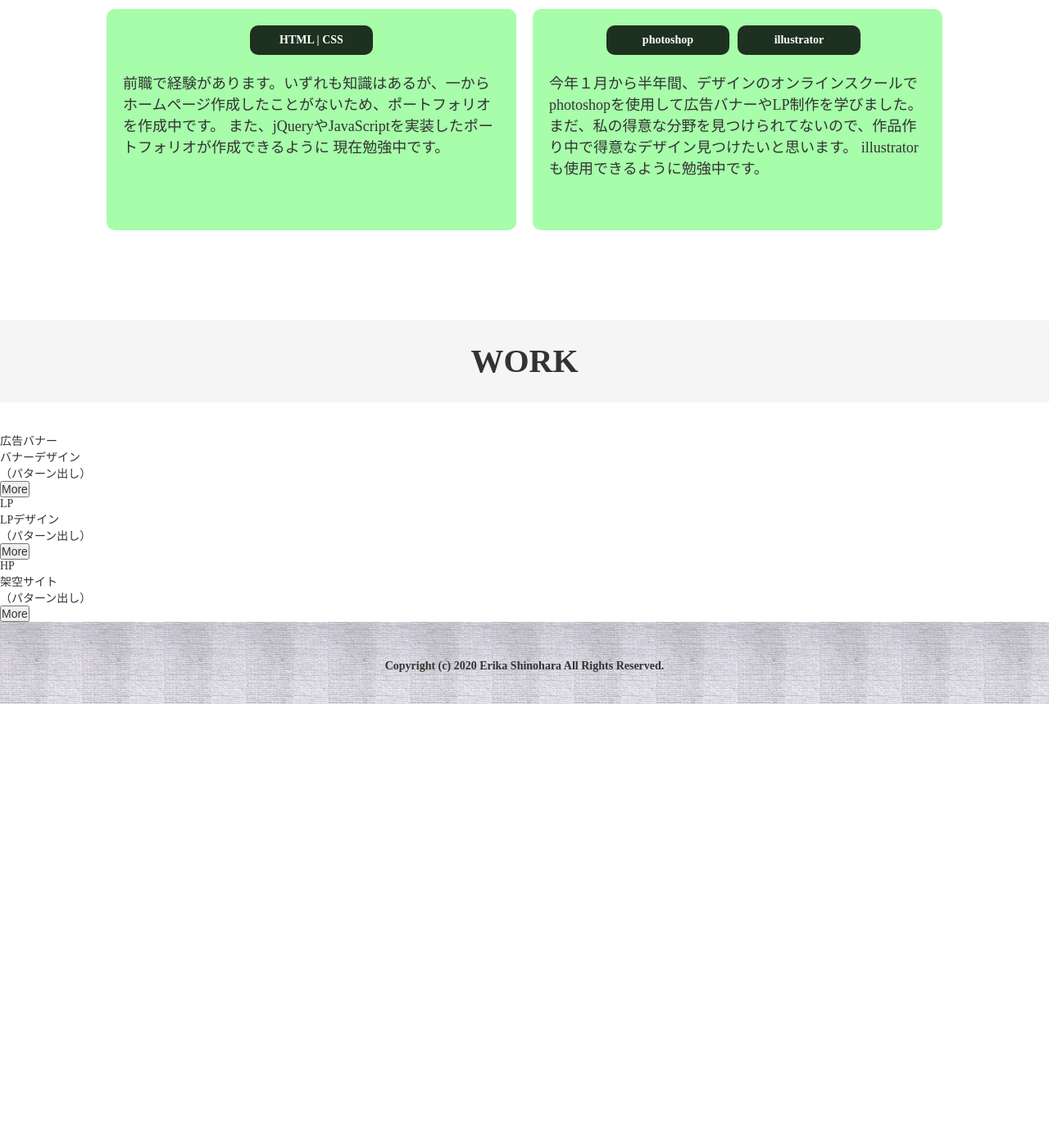
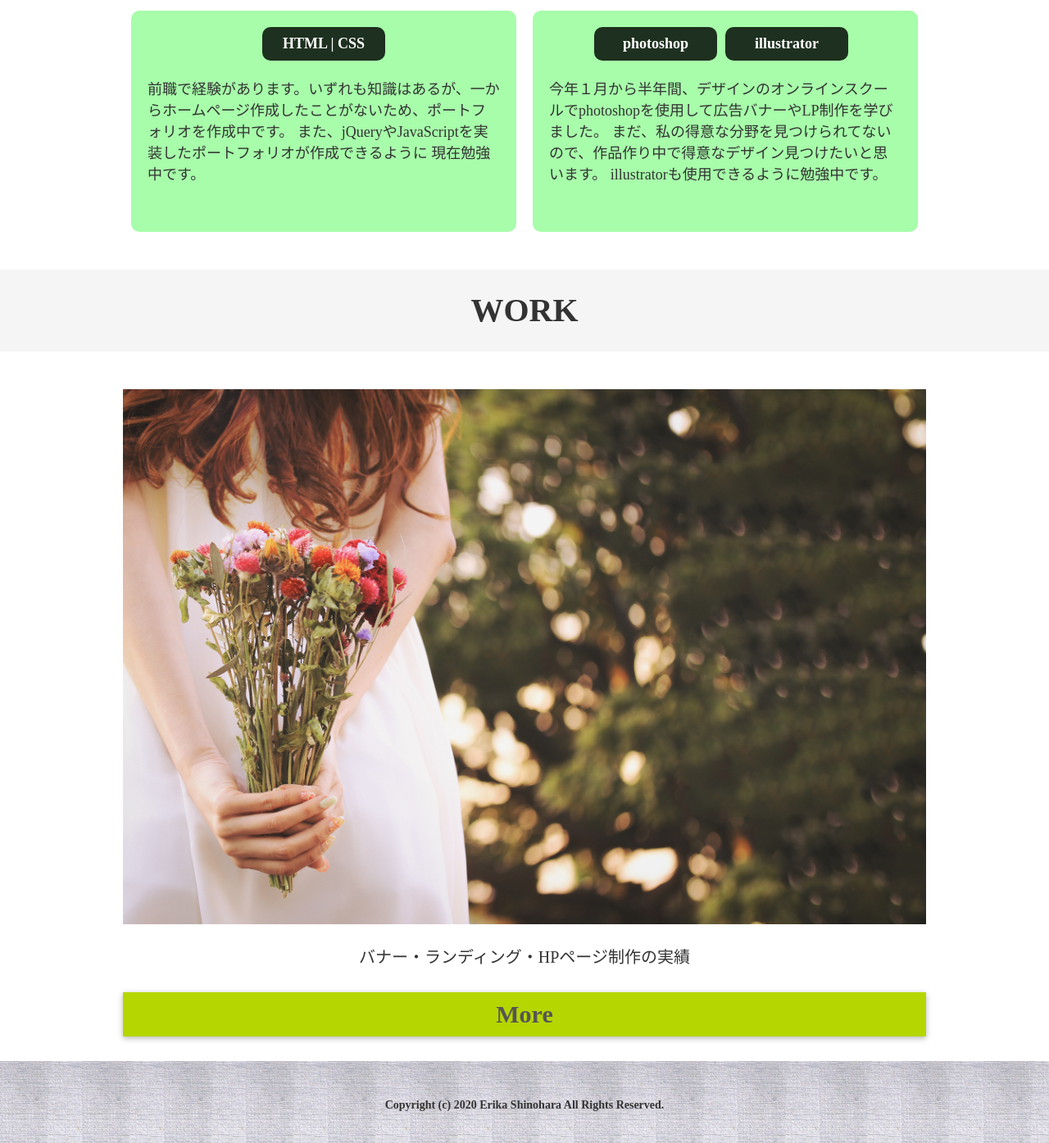
Before and after one commit to shinohara03/Myportfolio_1, a plain HTML site: page index.html in a window 1280 px wide. Shown: the part 2154-3549 px from the top of the page at 82% size. Before the commit the page ends 3013 px from the top, so only its background shows below. Drawn offline with Linux system fonts and the light colour scheme.

Commit message:
7/31 全体的に修正

```diff
--- a/index.html
+++ b/index.html
@@ -66,6 +66,7 @@
 <!-- NEWS -->
 <section class="NEWS_content">
         <h2 id="news">NEWS</h2>
+            <div class="news_list">
                     <ul>
                         <li><span>2020-6-20</span> タイトルが入ります。タイトルが入ります。タイトルが入ります。タイトルが入ります</li>
                         <li><span>2020-6-20</span> タイトルが入ります。タイトルが入ります。タイトルが入ります。タイトルが入ります</li>
@@ -77,14 +78,16 @@
                         <li><span>2020-6-20</span> タイトルが入ります。タイトルが入ります。タイトルが入ります。タイトルが入ります</li>
                         <li><span>2020-6-20</span> タイトルが入ります。タイトルが入ります。タイトルが入ります。タイトルが入ります</li>
                     </ul>
+            </div>
 </section>
 
 <!-- ABOUT -->
 <section class="ABOUT_content clearfix">
         <h2 id="about">ABOUT</h2>
             <div class="ABOUT_flex">
-
-        <p><img class="box-shadow" src="images/flower_girl.jpg" art="profile"></img></p>
+                    <div class=about_img>
+                        <img class="box-shadow" src="images/flower_girl.jpg" art="profile"></img>
+                    </div>
             <div id="about_text">
                     <p class="border">大阪出身 篠原 恵利香です。<br>
                         昨年、自身の成長とWebデザイナーになる夢のために都内に上京してきました。
@@ -126,37 +129,20 @@
                     </div>
                 </div>
 </section>
+
 <!-- WORK -->
-<section class="WORK_content clearfix">
+<section class="work_content">
             <h2 id="work">WORK</h2>
-            <div class="box1_banner_contatiner">
-                <div class="box1">
-                    <p>広告バナー</p>
-                </div>
-                <div class="box1_text">
-                    <p>バナーデザイン</p><p>（パターン出し）</p>
-                    <button><a href="work/index.html" target="_blank">More</a></button>
-                </div>
+                    <div class="portfolio_img">
+                        <img src="images/flower_girl.jpg">
                     </div>
 
-            <div class="box2_LP_contatiner">
-                <div class="box2">
-                    <p>LP</p>
-                </div>
-                <div class="box2_text">
-                    <p>LPデザイン</p><p>（パターン出し）</p>
-                    <button><a href="work/index.html" target="_blank">More</a></button>
-                </div>
+                <div class="work_text">
+                    <p >バナー・ランディング・HPページ制作の実績</p>
                 </div>
 
-            <div class="box3_HP_contatiner">
-                <div class="box3">
-                    <p>HP</p>
-                </div>
-                <div class="box3_text">
-                    <p>架空サイト</p><p>（パターン出し）</p>
-                    <button><a href="work/index.html" target="_blank">More</a></button>
-            </div>
+                <div class="work_button">
+                    <p><a class="box-shadow" href="work/index.html" target="_blank">More</a></p>
                 </div>
 </section>
 
--- a/style.css
+++ b/style.css
@@ -12,7 +12,6 @@
     margin: 0 auto;
     box-sizing:border-box;
 }
-
 .clearfix:after {
     content: ".";
     display: block;
@@ -20,14 +19,9 @@
     clear: both;
     visibility: hidden;
     }
-
 .box-shadow {
-        box-shadow: 0 2px 7px rgba(0, 0, 0, 0.3);
+    box-shadow: 0 2px 7px rgba(0, 0, 0, 0.3);
     }
-
-
-
-
 a{
     text-decoration: none;
 }
@@ -61,8 +55,6 @@ header {
     height: 100vh;
     background: #f5f5f5f5;
     transition: .7s;
-    /* left: auto; */
-    /* right: 0; */
 }
 
 #nav_hamburger ul{
@@ -87,10 +79,9 @@ header {
     color: #fff;
     background:#7a7a7a;
     border-bottom: none;
+}
 
-}
 /* 位置と幅・高さ */
-
 #hamburger_line {
     display: block;
     position: absolute;
@@ -147,9 +138,8 @@ header {
         bottom: 0;
     }
 
-/* ハンバーガーメニュー */
 
-
+/* PCナビ設定 */
 
 .header_inner,
 .footer_content{
@@ -197,7 +187,7 @@ header {
 }
 
 /* ========================================
-    トップ画像
+    トップメイン画像
 ========================================= */
 #header_pic img{
     width:100%;
@@ -234,7 +224,6 @@ h1 {
 
 
 /* 見出し（NEWS,ABOUT..etc） */
-
 h2 {
     font-size: 20px;
     font-weight:bold;
@@ -251,8 +240,6 @@ h2 {
     NEWコンテンツ
 ========================================= */
 .NEWS_content {
-    /* background:rgb(250, 9, 9); */
-    width:100%;
     margin:20px 0;
 }
 .NEWS_content ul{
@@ -283,18 +270,16 @@ h2 {
     ABOUTコンテンツ
 ========================================= */
 .ABOUT_content {
-    /* background:rgb(251, 255, 0); */
     width:100%;
     height:auto;
     margin:20px 0;
+}
 
-}
-.ABOUT_content img {
+.about_img img {
     width:100%;
     height:auto;
     border: 5px solid #fff;
 }
-
 
 /* 装飾２重枠線 */
 .border {
@@ -315,8 +300,8 @@ h2 {
     left: 5px;
     width: 100%;
     height: 100%;
+}
 
-}
 /* ========================================
     SKILLコンテンツ
 ========================================= */
@@ -351,20 +336,16 @@ h3 {
     margin: 10px;
 }
 
-
-
 .designtool  {
     position: relative;
     overflow: hidden;
 }
-
 
 .list {
     position: relative;
     left: 50%;
     float: left;
 }
-
 
 #photoshop,
 #illustrator{
@@ -374,69 +355,51 @@ h3 {
     float: left;
 }
 
-
-
-
 /* ========================================
     WORKコンテンツ
 ========================================= */
 
+.work_content {
+    width:100%;
+    margin:20px 0;
+    height:auto;
+    text-align: center;
+}
 
+.portfolio_img img{
+    width:100%;
+    height: auto;
+    box-sizing:border-box;
+    /* background:rgb(106, 255, 0); */
+}
 
-
-
-/* .WORK_content {
-    background:rgb(106, 255, 0);
-    width:100%;
-    height:auto;
-    margin:20px 0;
+.work_text  p{
+    font-size: 20px;
+    margin:20px;
+    /* background:rgb(253, 194, 0); */
 
 }
-
-.box1_banner_contatiner,
-.box2_LP_contatiner,
-.box3_HP_contatiner{
-    display: flex;
-    flex-wrap:wrap;
-    justify-content: space-between;
-    align-items: center;
+.work_button p a{
+    display:inline-block;
+    width: 400px;
     margin:10px;
+    padding: 10px;
+    background:rgb(182, 214, 0);
+}
+.work_button p a:hover{
+    background:rgb(193, 252, 55);
+    transition: .5s;
 }
 
-
-.box1,.box2,.box3 {
-    background: linear-gradient(to right,rgb(186,175,222),rgb(207,159,192),rgb(226,144,162));
-    width:300px;
-    height:200px;
-    text-align: center;
-    flex: auto;
-    width:50%;
+.work_button a{
+    font-size: 20px;
+    font-weight: bold;
+    color:#555555;
 }
 
-.box1 p, .box2 p, .box3 p{
-    font-size: 20px;
-    font-weight:bold;
-    text-align: center;
-    line-height:200px;
+.work_button a:hover{
+    color: #fff;
 }
-
-
-
-.box1_text,.box2_text,.box3_text {
-    text-align: center;
-    padding: 20px;
-    width:100%;
-    flex: auto;
-    width:50%;
-    margin-top: 30px;
-}
-
-button {
-    text-align: center;
-    margin:10px;
-    padding:10px;
-    width:100px;
-} */
 
 
 /* ========================================
@@ -459,11 +422,6 @@ button {
 /* ========================================
     制作実績ページ
 ========================================= */
-/* .wrapper{
-    width:100%;
-    height:auto;
-} */
-
 .WORK_content {
     margin-top:100px;
 }
@@ -501,12 +459,9 @@ button {
     margin:10px;
 }
 
-
-
 .web_bannertext dl{
     padding:10px;
 }
-
 
 .web_bannertext dt{
     padding-left:10px;
@@ -516,7 +471,6 @@ button {
     padding:10px;
 }
 
-
 section.border-bottom {
     margin-bottom:50px;
 }
@@ -525,16 +479,7 @@ section.border-bottom {
 
 
 
-
-
-
-
-
-
-
-
 @media screen and  (min-width: 767px) {/* PC用CSS 767ｐｘ以上の場合適用 */
-
 .header_inner,
 .footer_content {
     background: url(images/background_img1.png);
@@ -544,8 +489,6 @@ section.border-bottom {
 .header_inner h1 {
     font-size: 50px;
     padding: 20px 30px 10px;
-/* background: red; */
-
 }
 
 h2 {
@@ -568,9 +511,7 @@ h2 {
 }
 
 
-
-
-/* top_img */
+/* トップメイン画像 */
 span#headerpic_text {
     font-size:50px;
     color:#fff;
@@ -580,7 +521,21 @@ span#headerpic_text {
     right:30px;
 }
 
+/* ========================================
+    NEWSコンテンツ
+========================================= */
+.news_list {
+    width:980px;
+    margin: 0 auto;
+    border: 5px solid #555;
+}
 
+.news_list li {
+    font-size:18px;
+}
+.news_list ul li span {
+    font-size:16px;
+}
 
 /* ========================================
     ABOUTコンテンツ
@@ -588,7 +543,7 @@ span#headerpic_text {
 
 .ABOUT_content {
     /* background:rgb(251, 255, 0); */
-    /* width:100%; */
+    text-align: center;
     height:auto;
     margin: 0 auto;
     margin-bottom:10px;
@@ -599,14 +554,19 @@ span#headerpic_text {
     justify-content: center;
     align-items: center;
     margin:10px;
+    width:980px;
+    margin: 0 auto;
 }
 
-.ABOUT_flex img {
-    width:600px;
+.about_img img {
+    width:500px;
     margin-top:10px;
+    margin:30px;
 }
 
-
+.about_text {
+    width:470px;
+}
 
 /* 装飾２重枠線 */
 .border {
@@ -617,7 +577,6 @@ span#headerpic_text {
     padding:30px;
     margin: 10px;
     margin-top:10px;
-    width:650px;
 }
 
 .border:after {
@@ -628,17 +587,23 @@ span#headerpic_text {
     left:5px;
     width: 100%;
     height: 100%;
+}
 
-}
 /* ========================================
     SKILLコンテンツ
 ========================================= */
+.SKILL_content h3{
+    font-size:18px;
+}
+
 
 .SKILL_flex {
     display: flex;
     justify-content: center;
     align-items: center;
     margin:10px;
+    width:980px;
+    margin: 0 auto;
 }
 
 .programming_text,
@@ -656,56 +621,40 @@ span#headerpic_text {
 /* ========================================
     WORKコンテンツ
 ========================================= */
+.portfolio_img img{
+    width:980px;
+    margin-top:10px;
+    height: auto;
+}
 
-
-
-
-
-/* .WORK_content {
-    background:rgb(106, 255, 0);
-    width:100%;
-     height:auto;
-    margin: 0 auto;
-    margin-bottom:10px;
+.work_text  p{
+    font-size: 20px;
+    margin:20px;
+    /* background:rgb(253, 194, 0); */
 
 }
-
-
-
-
-.box1,.box2,.box3 {
-    background: linear-gradient(to right,rgb(186,175,222),rgb(207,159,192),rgb(226,144,162));
-     width:420px;
-    height:300px;
-    float:left;
-    margin-left: 200px;
+.work_button p a{
+    display:inline-block;
+    width: 980px;
+    margin:10px;
+    padding: 10px;
+    background:rgb(182, 214, 0);
+}
+.work_button p a:hover{
+    background:rgb(193, 252, 55);
+    transition: .5s;
 }
 
-.box1 p, .box2 p, .box3 p{
-    font-size: 20px;
-    font-weight:bold;
-    text-align: center;
-    margin-top:50px;
-
+.work_button a{
+    font-size: 30px;
+    font-weight: bold;
+    color:#555555;
 }
 
-
-.box1_text,.box2_text,.box3_text {
-    flex:1;
-     background:rgb(102,216, 119);
-    font-size:18px;
-    text-align: center;
-    padding: 20px;
-     width:420px;
-    float:left;
+.work_button a:hover{
+    color: #fff;
 }
 
-button {
-    text-align: center;
-    margin:10px;
-    padding:10px;
-    width:200px;
-} */
 /* ========================================
     footerコンテンツ
 ========================================= */
@@ -723,8 +672,6 @@ button {
     padding-top: 40px;
 }
 
-
-
 /* ========================================
     制作実績ページ
 ========================================= */
@@ -736,8 +683,6 @@ button {
     width:100%;
     height:auto;
 }
-
-
 
 /* 画像装飾 */
 .web_banner ul li{
@@ -768,9 +713,7 @@ button {
     width:960px;
     max-width: 960px;
     margin: 0 auto;
-
 }
-
 
 section.border-bottom {
     /* width:960px; */
@@ -781,8 +724,4 @@ section.border-bottom {
 
 
 
-
-
-
-
 }
```
Lines whose indentation alone changed are shown as unchanged.
